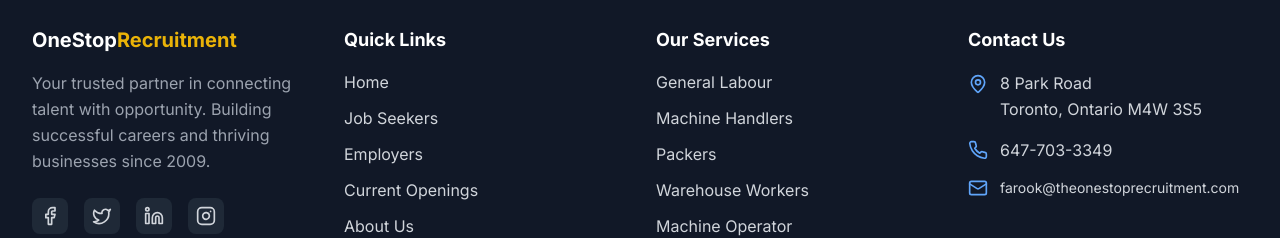
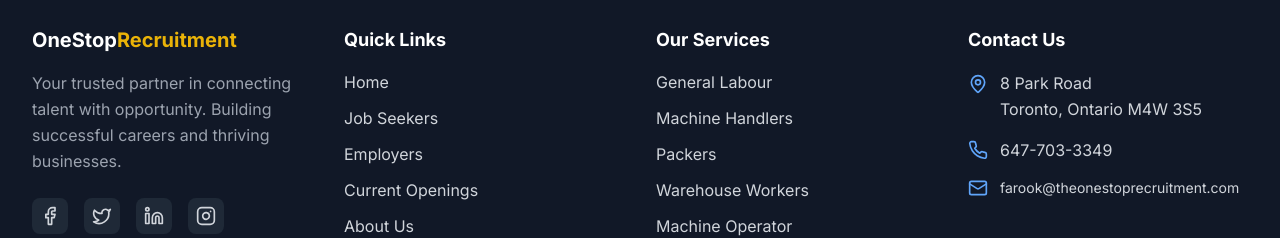
Before and after one commit to expelon/OneStopRecruitment, a Next.js app: page / in a window 1280 px wide. Shown: the part 5621-5859 px from the top of the page. Built offline with nearby package versions, Linux system fonts and the light colour scheme.

Commit message:
footer make perfect

```diff
--- a/components/Footer.tsx
+++ b/components/Footer.tsx
@@ -14,7 +14,7 @@ export default function Footer() {
             </Link>
             <p className="text-gray-400 mb-6 leading-relaxed">
               Your trusted partner in connecting talent with opportunity. Building successful careers and
-              thriving businesses since 2009.
+              thriving businesses.
             </p>
             <div className="flex space-x-4">
               <a
--- a/components/Hero.tsx
+++ b/components/Hero.tsx
@@ -29,7 +29,7 @@ export default function Hero() {
                 Find a Job
               </Link>
               <Link
-                href="#services"
+                href="/employers#start-hiring"
                 className="inline-flex items-center justify-center px-8 py-4 bg-white text-orange-400 font-semibold rounded-lg hover:bg-gray-50 transition-all duration-200 border-2 border-orange-400 hover:border-orange-500"
               >
                 Hire Talent
```
